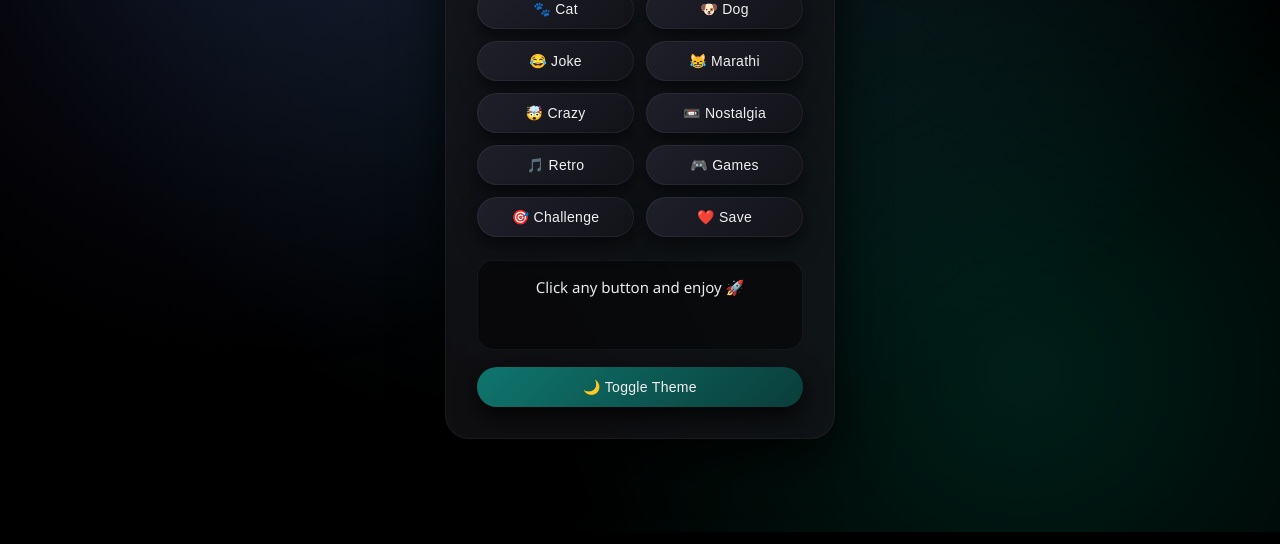
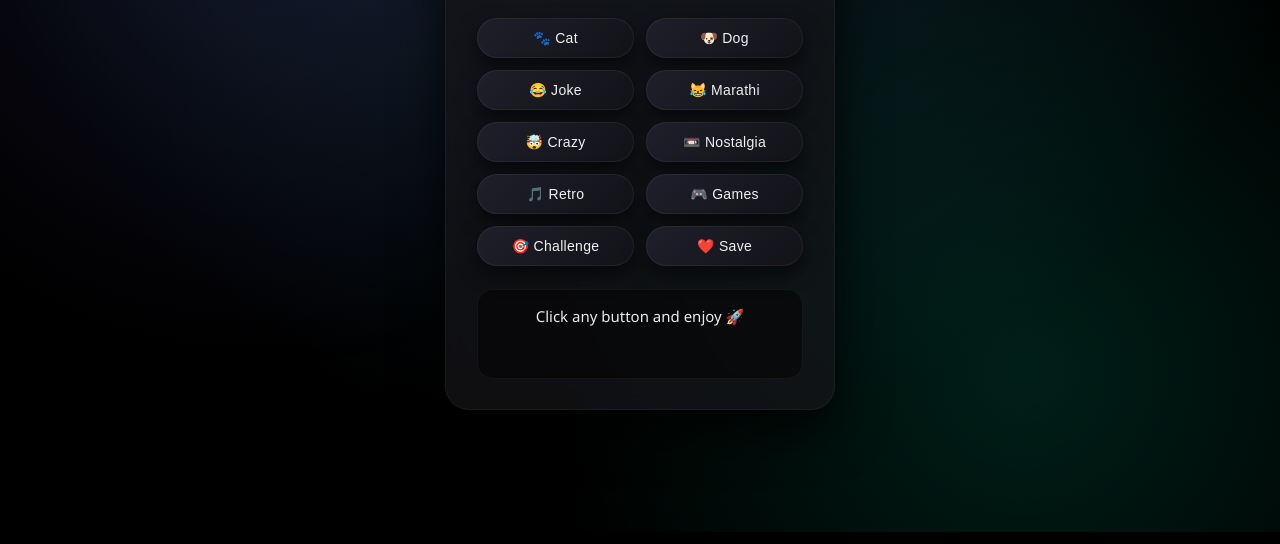
Before and after one commit to JayDeshmukh00/fun-facts, a website: page index.html in a window 1280 px wide. Shown: the part 256-800 px from the top of the page. Drawn offline with nearby package versions, Linux system fonts and the light colour scheme.

Commit message:
enhanced ui

```diff
--- a/index.html
+++ b/index.html
@@ -31,7 +31,7 @@
             Click any button and enjoy 🚀
         </div>
 
-        <button class="toggle" onclick="toggleTheme()">🌙 Toggle Theme</button>
+
     </div>
 
     <!-- Sounds -->
```
